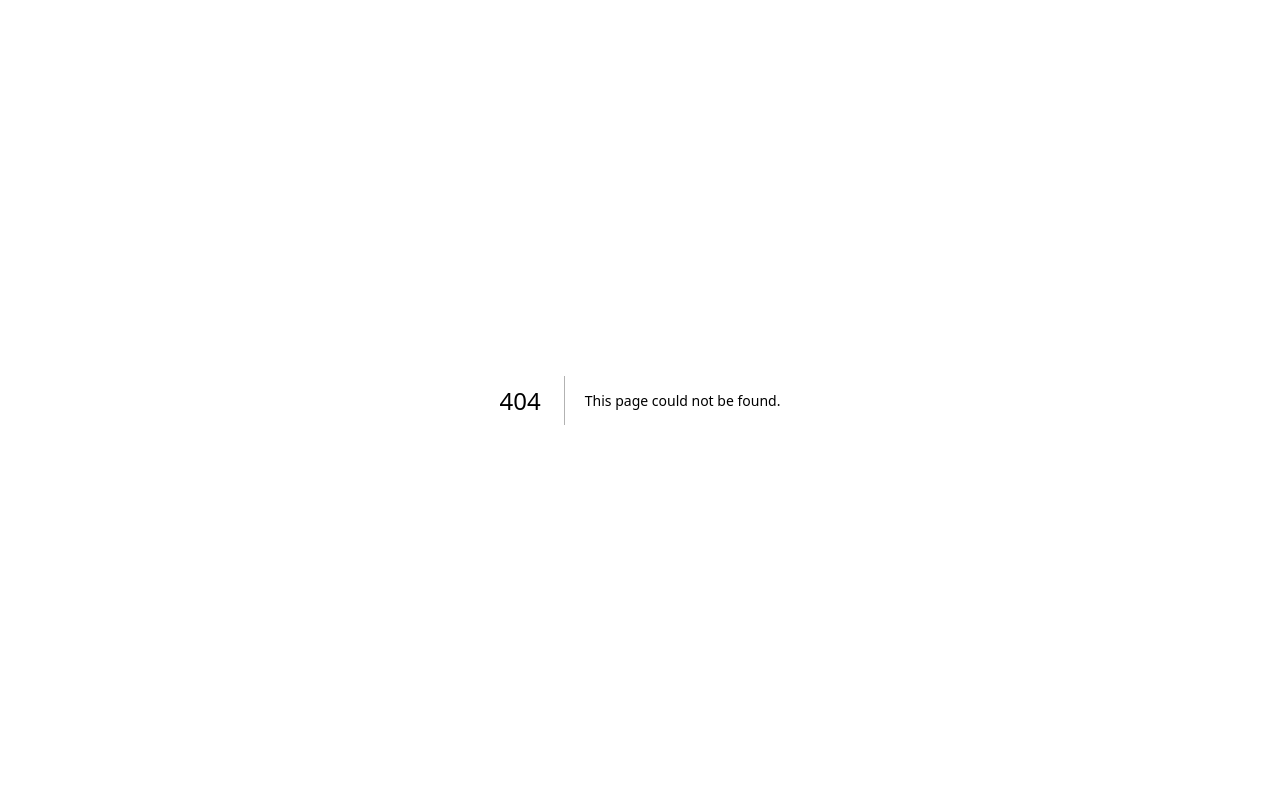
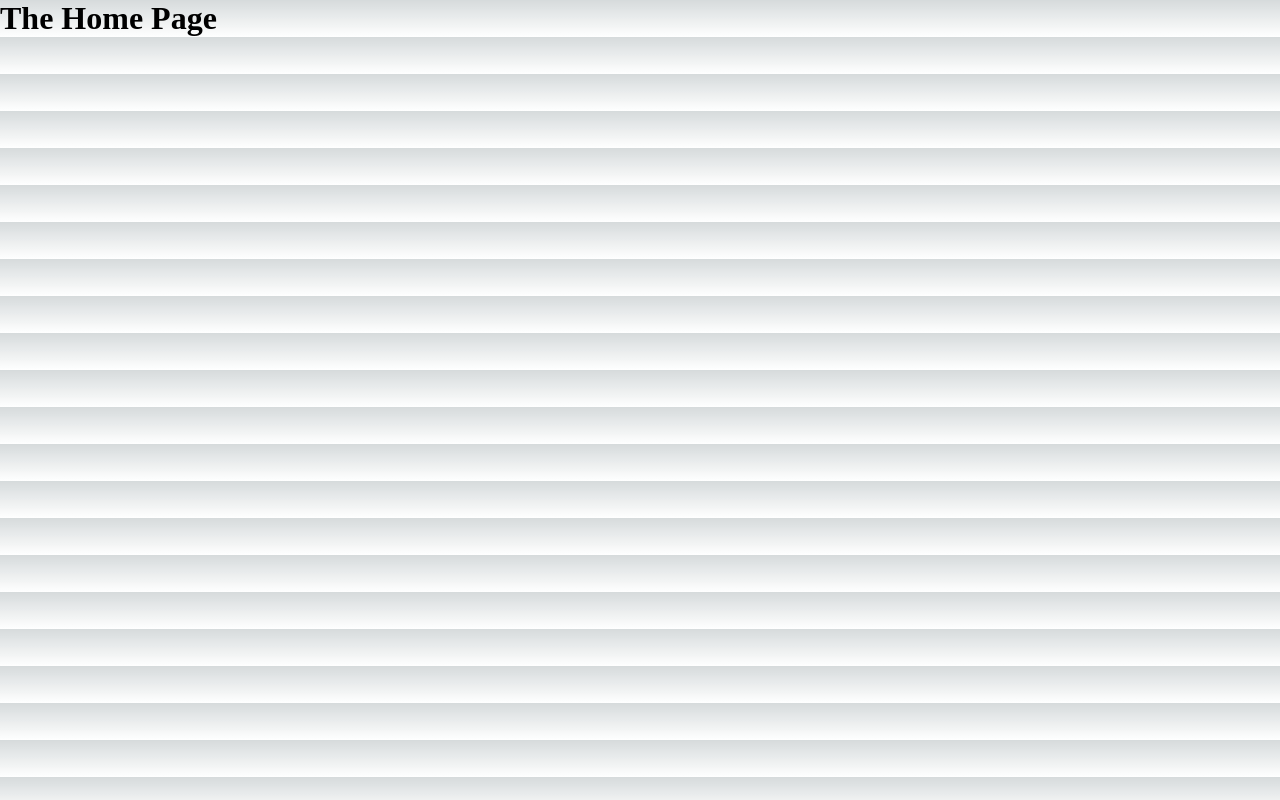
Before and after one commit to Tanushree227/News, a Next.js app in the folder meetup_app/: page / in a window 1280 px wide. Before the commit this address had no page. Built offline with nearby package versions, Linux system fonts and the light colour scheme.

Commit message:
commit 2

```diff
--- /dev/null
+++ b/meetup_app/pages/index.js
@@ -0,0 +1,8 @@
+function HomePage()
+{
+  return(
+    <h1>The Home Page</h1>
+  );
+}
+
+export default HomePage;
```
Also changed, not shown: meetup_app/pages/news.js (+8 -0 lines), meetup_app/pages/news/index.js (added), meetup_app/pages/news/something-important.js (added), 1 other file (tests, documents, lock files or other folders).
